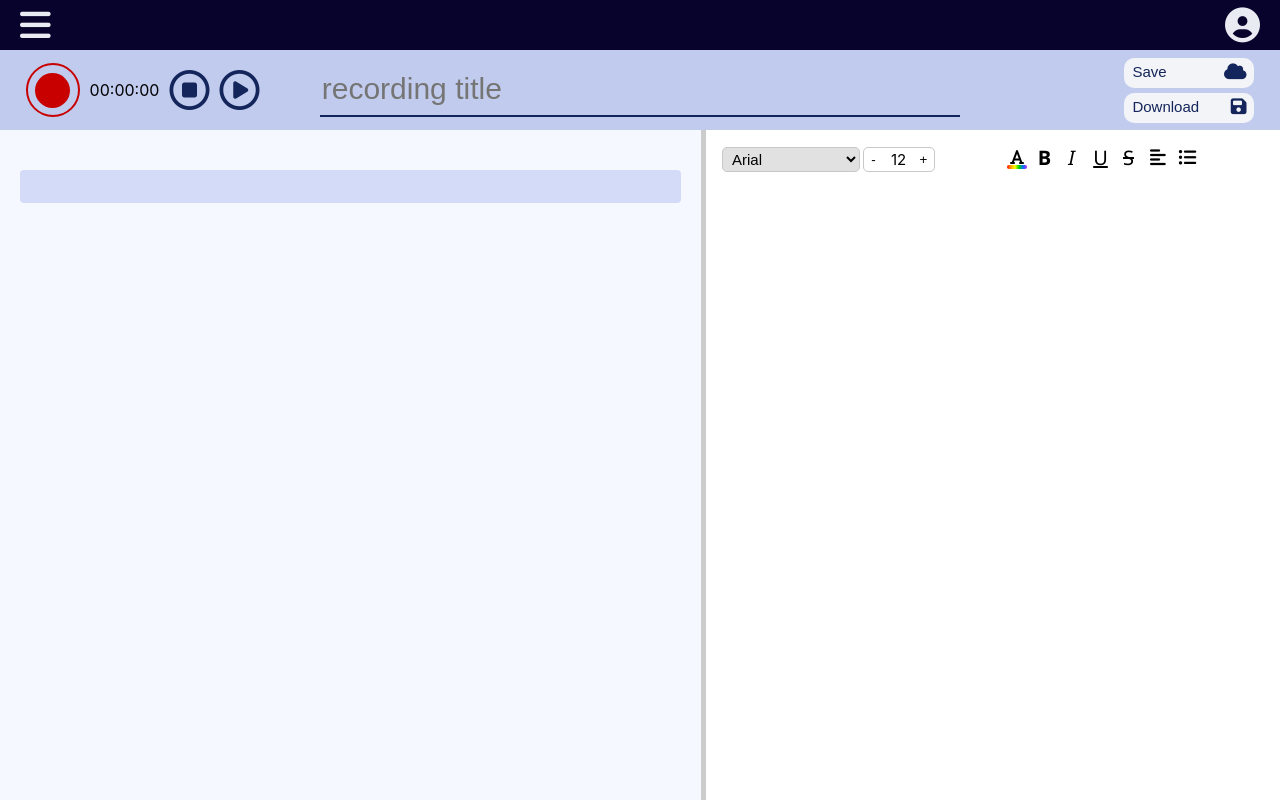
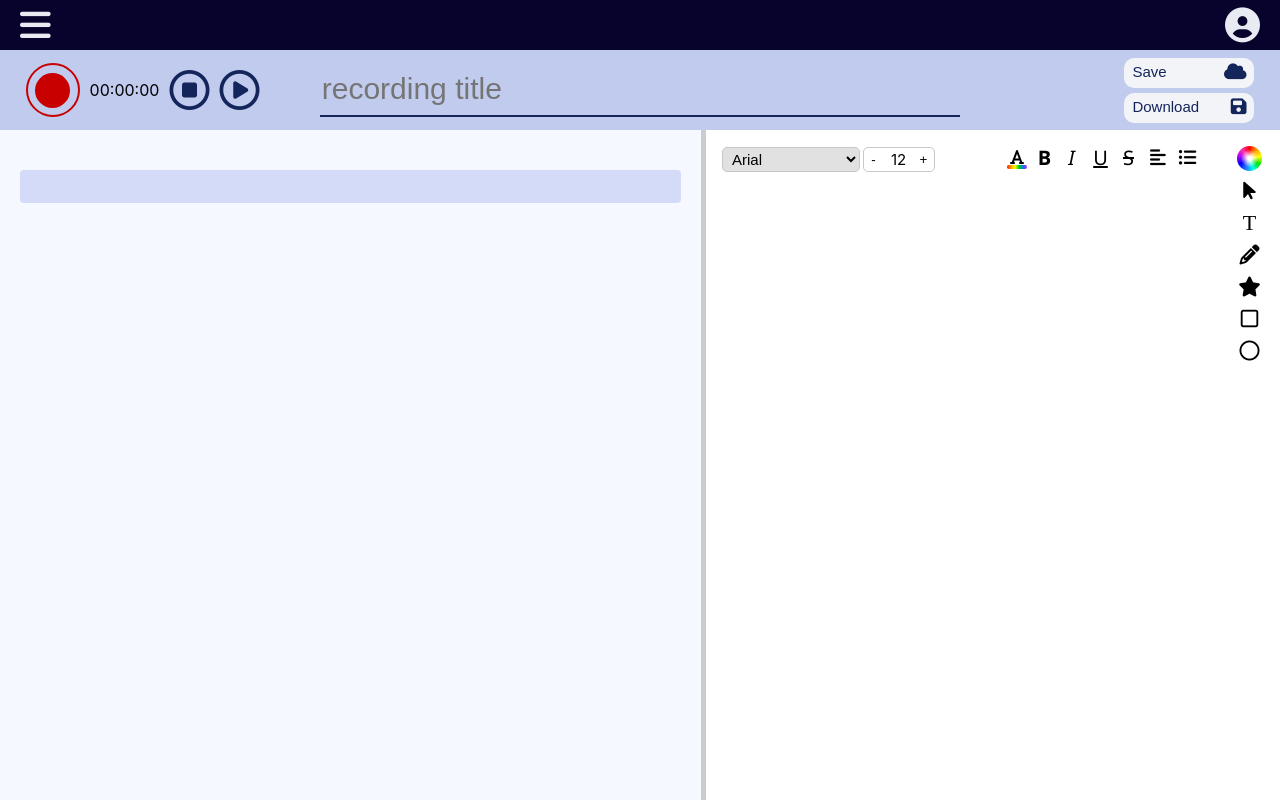
Before and after one commit to ayleenpt/echonotes, a React (Create React App) app: page / in a window 1280 px wide. Built offline with nearby package versions, Linux system fonts and the light colour scheme.

Commit message:
draw options

```diff
--- /dev/null
+++ b/src/Components/DrawOptions.js
@@ -0,0 +1,97 @@
+import '../Styles/DrawOptions.css'
+import {useState} from 'react'
+
+function DrawOptions() {
+  const [color, setColor] = useState('#ffffff');
+  const [cursor, setCursor] = useState(false);
+  const [text, setText] = useState(false);
+  const [pencil, setPencil] = useState(false);
+  const [shape, setShape] = useState(false);
+  const [square, setSquare] = useState(false);
+  const [circle, setCircle] = useState(false);
+
+  const setAll = () => {
+    setCursor(false);
+    setText(false);
+    setPencil(false);
+    setShape(false);
+    setSquare(false);
+    setCircle(false);
+  };
+
+  const clickCursor = () => {
+    const set = !cursor;
+    setAll();
+    setCursor(set);
+  }
+
+  const clickText = () => {
+    const set = !text;
+    setAll();
+    setText(set);
+  }
+
+  const clickPencil = () => {
+    const set = !pencil;
+    setAll();
+    setPencil(set);
+  }
+
+  const clickShape = () => {
+    const set = !shape;
+    setAll();
+    setShape(set);
+  }
+
+  const clickSquare = () => {
+    const set = !square;
+    setAll();
+    setSquare(set);
+  }
+
+  const clickCircle = () => {
+    const set = !circle;
+    setAll();
+    setCircle(set);
+  }
+
+  return (
+    <div className="draw-options">
+      <div className="color-picker-wrapper">
+      <input
+        type="color"
+        className="color-picker-hidden"
+        value={color}
+        onChange={(e) => setColor(e.target.value)}
+      />
+    </div>
+
+      <button
+        className={`highlight ${cursor ? "highlight-active" : ""}`}
+        onClick={clickCursor}
+      ><i className="fa-solid fa-arrow-pointer"></i></button>
+      <button
+        className={`text highlight ${text ? "highlight-active" : ""}`}
+        onClick={clickText}
+      >T</button>
+      <button
+        className={`highlight ${pencil ? "highlight-active" : ""}`}
+        onClick={clickPencil}
+      ><i class="fa-solid fa-pencil"></i></button>
+      <button
+        className={`highlight ${shape ? "highlight-active" : ""}`}
+        onClick={clickShape}
+      ><i class="fa-solid fa-star"></i></button>
+      <button
+        className={`highlight ${square ? "highlight-active" : ""}`}
+        onClick={clickSquare}
+      ><i class="fa-regular fa-square"></i></button>
+      <button
+        className={`highlight ${circle ? "highlight-active" : ""}`}
+        onClick={clickCircle}
+      ><i class="fa-regular fa-circle"></i></button>
+    </div>
+  );
+}
+
+export default DrawOptions
--- a/src/Components/Echonotes.js
+++ b/src/Components/Echonotes.js
@@ -1,5 +1,5 @@
 import '../Styles/Echonotes.css'
-import React, { useRef, useEffect, useState } from 'react';
+import { useRef, useEffect, useState } from 'react';
 import Header from './Header'
 import SessionInfo from './SessionInfo'
 import Transcription from './Transcription';
@@ -44,7 +44,7 @@ function Echonotes() {
 
     const onMouseMove = (e) => {
       const dx = e.clientX - startX;
-      const minPanelWidth = 200;
+      const minPanelWidth = 400;
 
       let newLeftWidth = Math.max(minPanelWidth, startLeftWidth + dx);
       const currentContainerWidth = container.getBoundingClientRect().width;
--- a/src/Components/Sidebar.js
+++ b/src/Components/Sidebar.js
@@ -1,24 +1,13 @@
 import React, { useState } from 'react';
 import '../Styles/Sidebar.css';
 import FontOptions from './FontOptions';
+import DrawOptions from './DrawOptions';
 
 function Sidebar() {
-  const [fontSize, setFontSize] = useState(12);
-  const [boldActive, setBoldActive] = useState(false);
-  const [italicActive, setItalicActive] = useState(false);
-  const [underlineActive, setUnderlineActive] = useState(false);
-  const [strikeThroughActive, setStrikeThroughActive] = useState(false);
-
-  const increaseFont = () => setFontSize(prev => prev + 1);
-  const decreaseFont = () => setFontSize(prev => prev - 1);
-  const handleBoldActive = () => setBoldActive(prev => !prev);
-  const handleItalicActive = () => setItalicActive(prev => !prev);
-  const handleUnderlineActive = () => setUnderlineActive(prev => !prev);
-  const handleStrikeThroughActive = () => setStrikeThroughActive(prev => !prev);
-
   return (
     <div className="sidebar">
       <FontOptions />
+      <DrawOptions />
     </div>
   );
 }
--- /dev/null
+++ b/src/Styles/DrawOptions.css
@@ -0,0 +1,57 @@
+.draw-options {
+  display: flex;
+  flex-direction: column;
+  align-items: center;
+  justify-content: center;
+  gap: 7px;
+}
+
+.color-picker-wrapper {
+  position: relative;
+  width: 25px;
+  height: 25px;
+  border-radius: 50px;
+  overflow: hidden;
+  cursor: pointer;
+  background:
+    radial-gradient(circle, white 10%, transparent 50%),
+    conic-gradient(
+      red, orange, yellow, rgb(0, 227, 0), rgb(0, 255, 229),
+      rgb(35, 115, 255), blue, rgb(166, 0, 255), rgb(255, 47, 175), red
+    );
+}
+
+.color-picker-hidden {
+  position: absolute;
+  top: 0;
+  left: 0;
+  width: 100%;
+  height: 100%;
+  opacity: 0;
+  border: none;
+  cursor: pointer;
+}
+
+
+.highlight {
+  display: flex;
+  align-items: center;
+  justify-content: center;
+  height: 25px;
+  width: 25px;
+  cursor: pointer;
+  font-size: 20px;
+  font-family:'Segoe UI', Tahoma, Geneva, Verdana, sans-serif;
+  border: none;
+  background: none;
+  border-radius: 5px;
+}
+
+.highlight-active {
+  background-color: #d8dff4;
+}
+
+.text {
+  font-family: 'Times New Roman', Times, serif;
+  font-size: 22px;
+}
--- a/src/Styles/FontOptions.css
+++ b/src/Styles/FontOptions.css
@@ -83,7 +83,7 @@
 }
 
 .format-active {
-  background: rgb(237, 213, 231);
+  background-color: #d8dff4;
 }
 
 .bold { font-weight: bold; }
```
